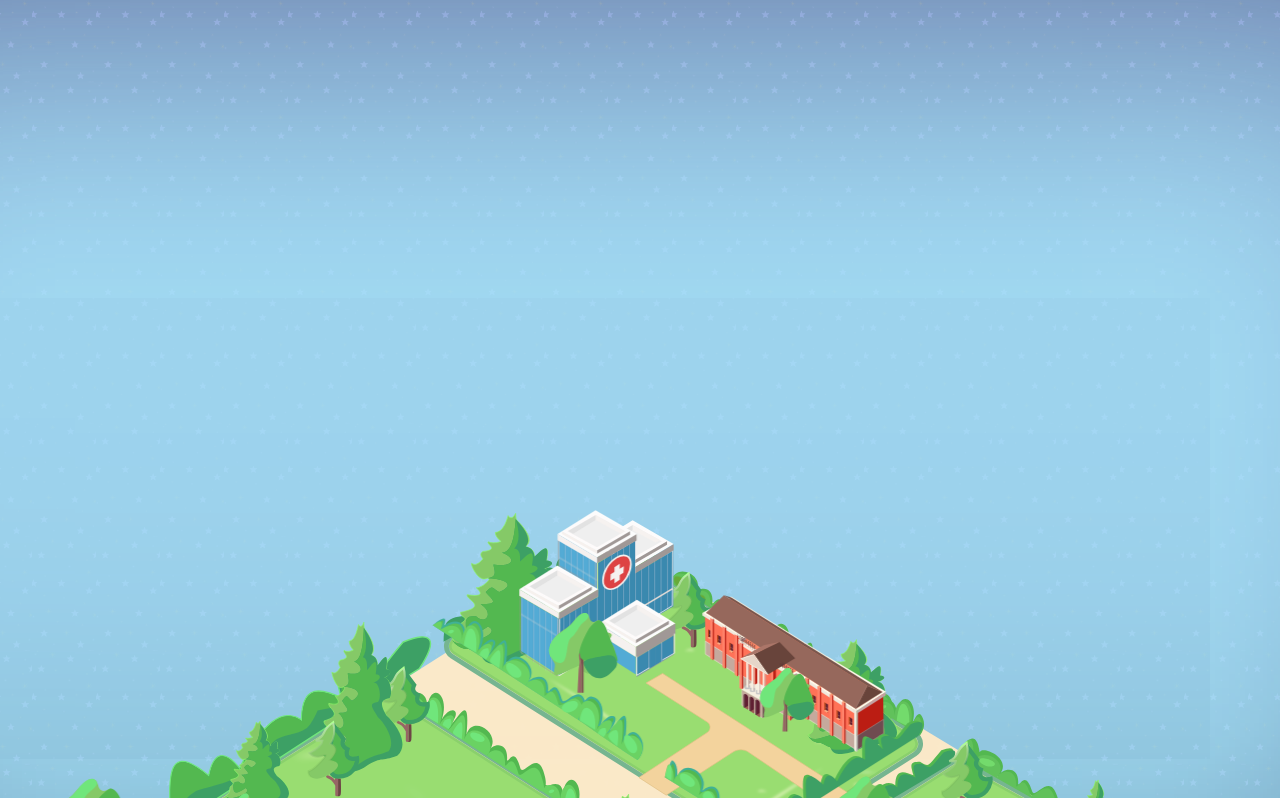
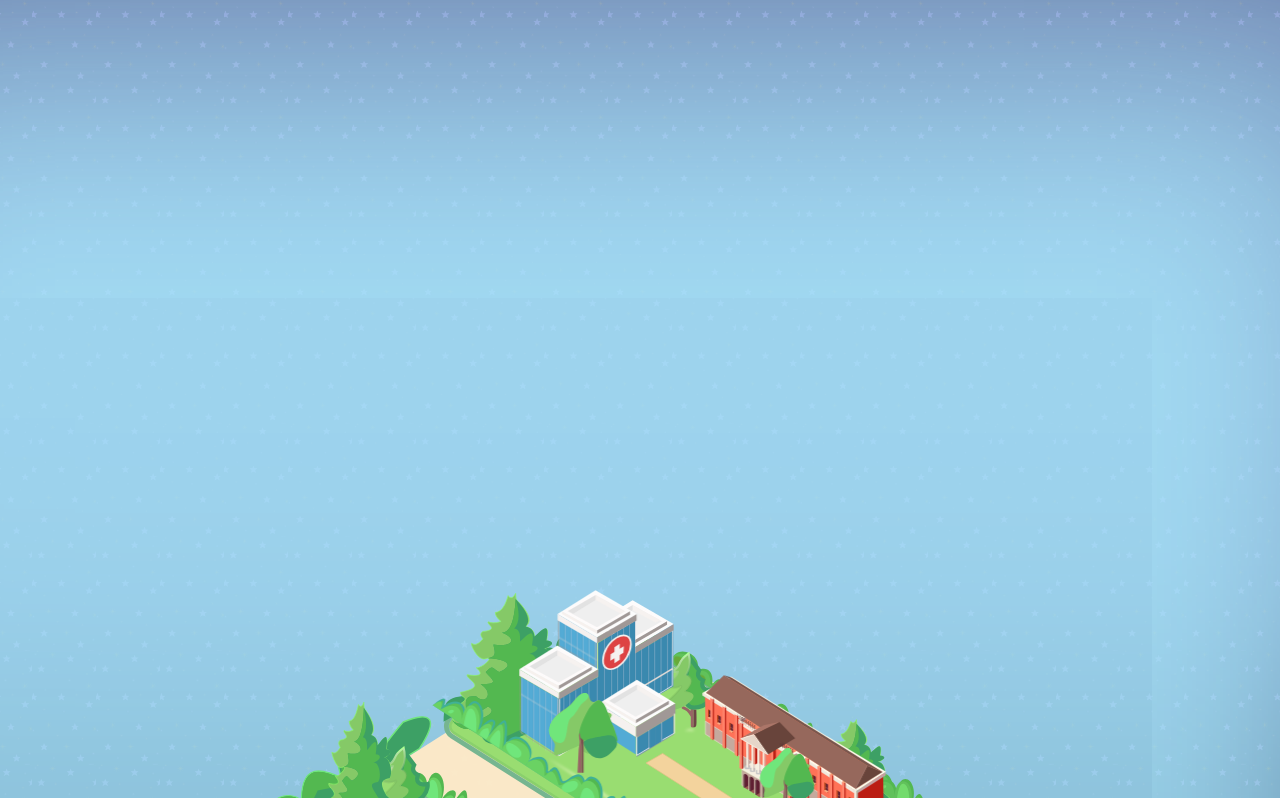
Before and after one commit to ben-polanco/portfolio-site, a Next.js app: page / in a window 1280 px wide. Shown: the part 942-1740 px from the top of the page. Built offline with nearby package versions, Linux system fonts and the light colour scheme.

Commit message:
Tuned the scroll distance between about and the map

```diff
--- a/src/components/Intro/about.js
+++ b/src/components/Intro/about.js
@@ -13,7 +13,7 @@ function About() {
     useEffect(() => {
       // Define max and min scroll positions and handle opacity
       const minScrollPosition = window.innerHeight * .55;
-      const maxScrollPosition = window.innerHeight * .95;
+      const maxScrollPosition = window.innerHeight * 1.05;
 
       window.addEventListener('scroll', () => handleScroll(setOpacity, minScrollPosition, maxScrollPosition));
 
--- a/src/styles/Home.module.css
+++ b/src/styles/Home.module.css
@@ -114,8 +114,8 @@ text-decoration: none;
 .map_sky{
   background-color: rgba(171, 234, 255, 0.8);
   box-shadow: 0 0 25vw 20vw rgba(171, 234, 255, 0.85);
-  height: calc(4.5vw*8);
-  width: calc(4.5vw*21);
+  height: calc(4.5vw*10);
+  width: calc(4.5vw*20);
   position:absolute;
   top: 155%;
 }
@@ -127,7 +127,7 @@ Map Section
 
 .wrapper {
   position: absolute;
-  top: 175%;
+  top: 185%;
   transform: translate(-50%, 50%);
   bottom:50%;
   pointer-events: none;
```
